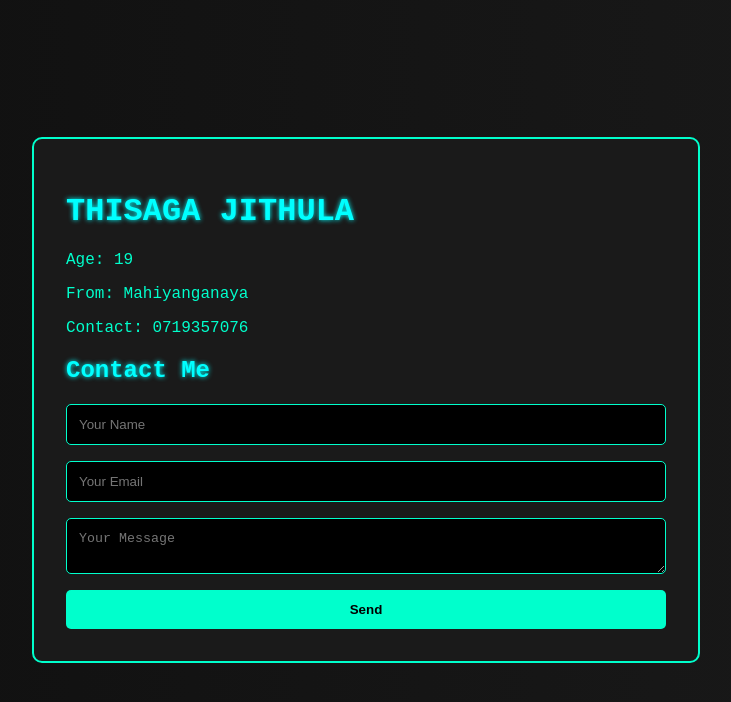
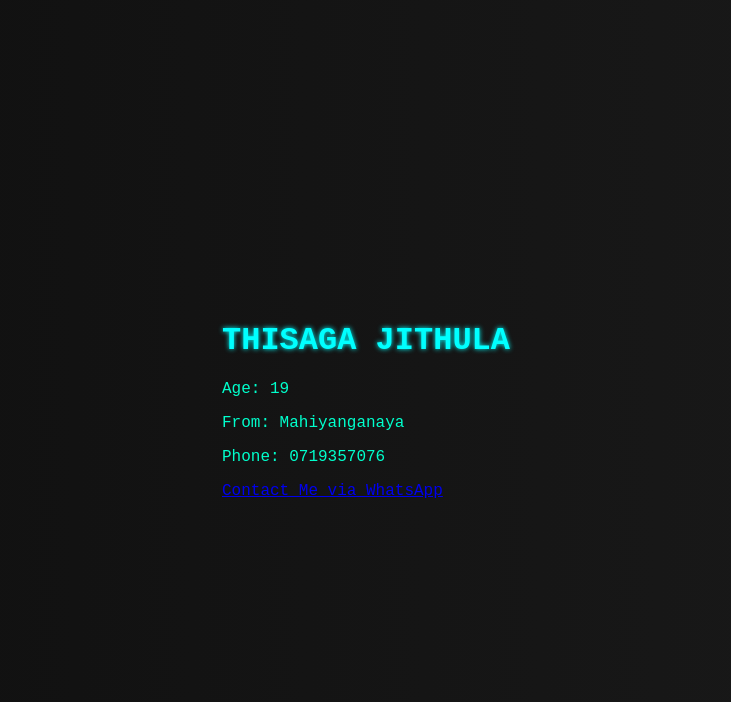
Before and after one commit to THISAGA-MD-V21/Web, a plain HTML site: page index.html in a window 1280 px wide. Shown: the whole page, without its empty margins (274-1005 px from the left). Drawn offline with Linux system fonts and the light colour scheme.

Commit message:
Update index.html

```diff
--- a/index.html
+++ b/index.html
@@ -3,26 +3,18 @@
 <head>
   <meta charset="UTF-8" />
   <meta name="viewport" content="width=device-width, initial-scale=1.0"/>
-  <title>THISAGA JITHULA</title>
+  <title>THISAGA JITHULA | Cyberpunk</title>
   <link rel="stylesheet" href="styles.css" />
 </head>
 <body>
-  <div class="container">
-    <h1>THISAGA JITHULA</h1>
-    <p>Age: 19</p>
-    <p>From: Mahiyanganaya</p>
-    <p>Contact: 0719357076</p>
+  <div class="overlay"></div>
+  <div class="content">
+    <h1 class="glow">THISAGA JITHULA</h1>
+    <p class="info">Age: 19</p>
+    <p class="info">From: Mahiyanganaya</p>
+    <p class="info">Phone: 0719357076</p>
 
-    <h2>Contact Me</h2>
-    <form id="contact-form">
-      <input type="text" id="name" name="name" placeholder="Your Name" required />
-      <input type="email" id="email" name="email" placeholder="Your Email" required />
-      <textarea id="message" name="message" placeholder="Your Message" required></textarea>
-      <button type="submit">Send</button>
-    </form>
-    <div id="form-response"></div>
+    <a class="whatsapp-btn" href="https://wa.me/94719357076" target="_blank">Contact Me via WhatsApp</a>
   </div>
-
-  <script src="script.js"></script>
 </body>
 </html>
```
